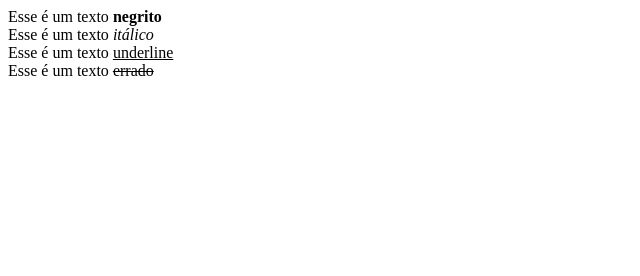
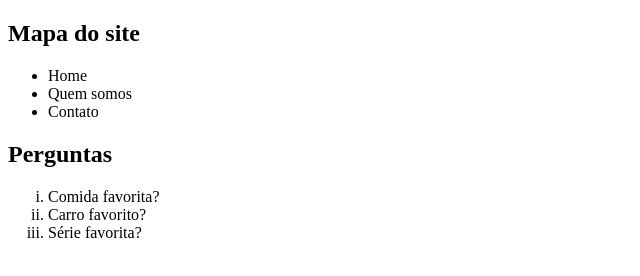
Before and after one commit to MarcosRigel/Meu-primeiro-site-HTML-unes, a plain HTML site: page projeto.html in a window 1280 px wide. Shown: the whole page, without its empty margins (0-640 px from the left). Drawn offline with Linux system fonts and the light colour scheme.

Commit message:
Listas ordenadas e nao ordenadas

```diff
--- a/projeto.html
+++ b/projeto.html
@@ -9,10 +9,22 @@
 
 	<body>
 
-		Esse é um texto <strong>negrito</strong> <br>
-		Esse é um texto <em>itálico</em> <br>
-		Esse é um texto <u>underline</u> <br>
-		Esse é um texto <strike>errado</strike> <br>
+		<h2>Mapa do site</h2>
+		<!-- Lista não ordenada circle, square, disc-->
+		<ul type="disc">
+			<li>Home</li>
+			<li>Quem somos</li>
+			<li>Contato</li>
+		</ul>
+
+		<h2>Perguntas</h2>
+		<!-- Lista ordenada: 1, A, a, I, i -->
+		<ol type="i">
+			<li>Comida favorita?</li>
+			<li>Carro favorito?</li>
+			<li>Série favorita?</li>
+
+		</ol>
 
 	</body>
 
```
